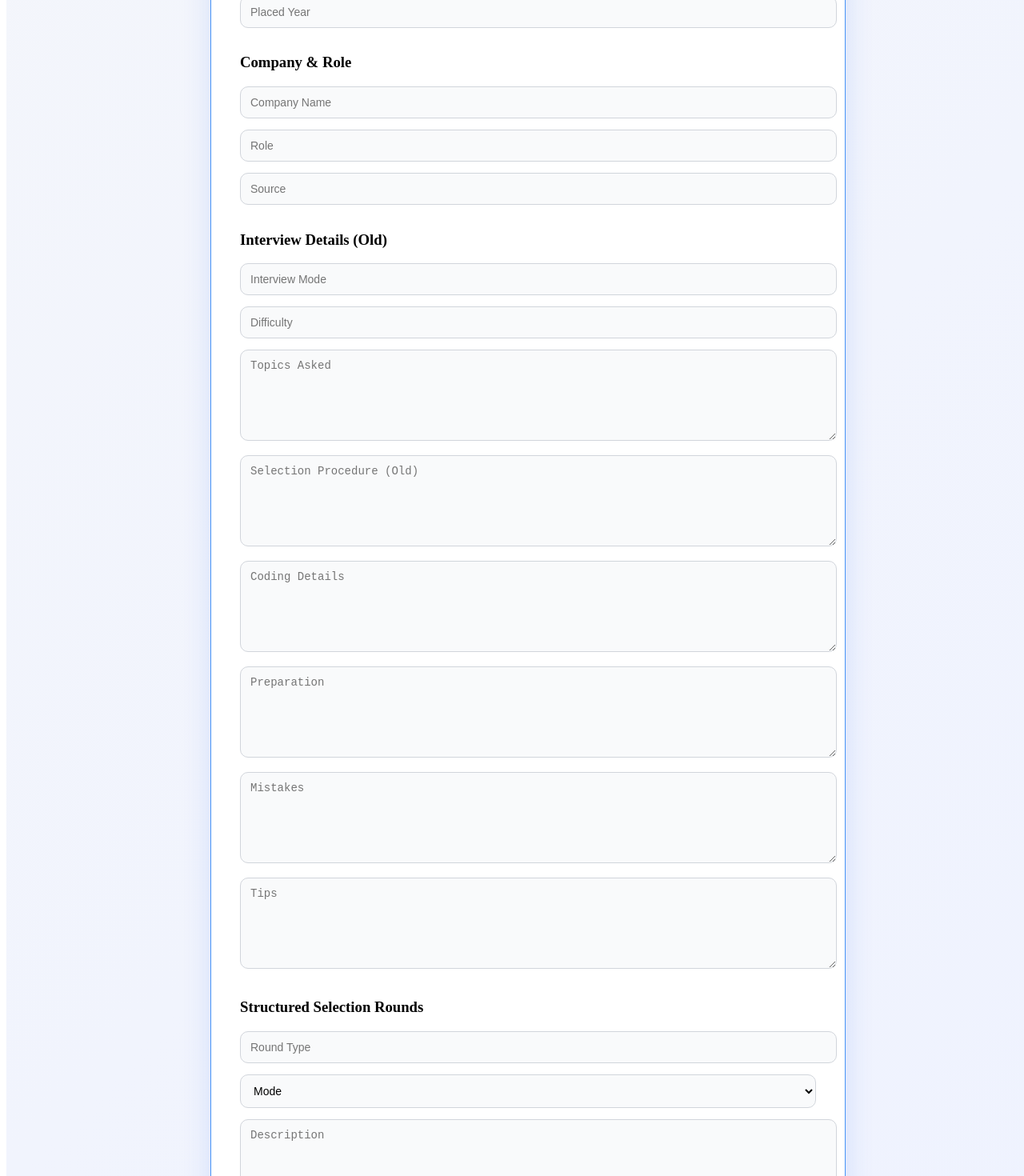
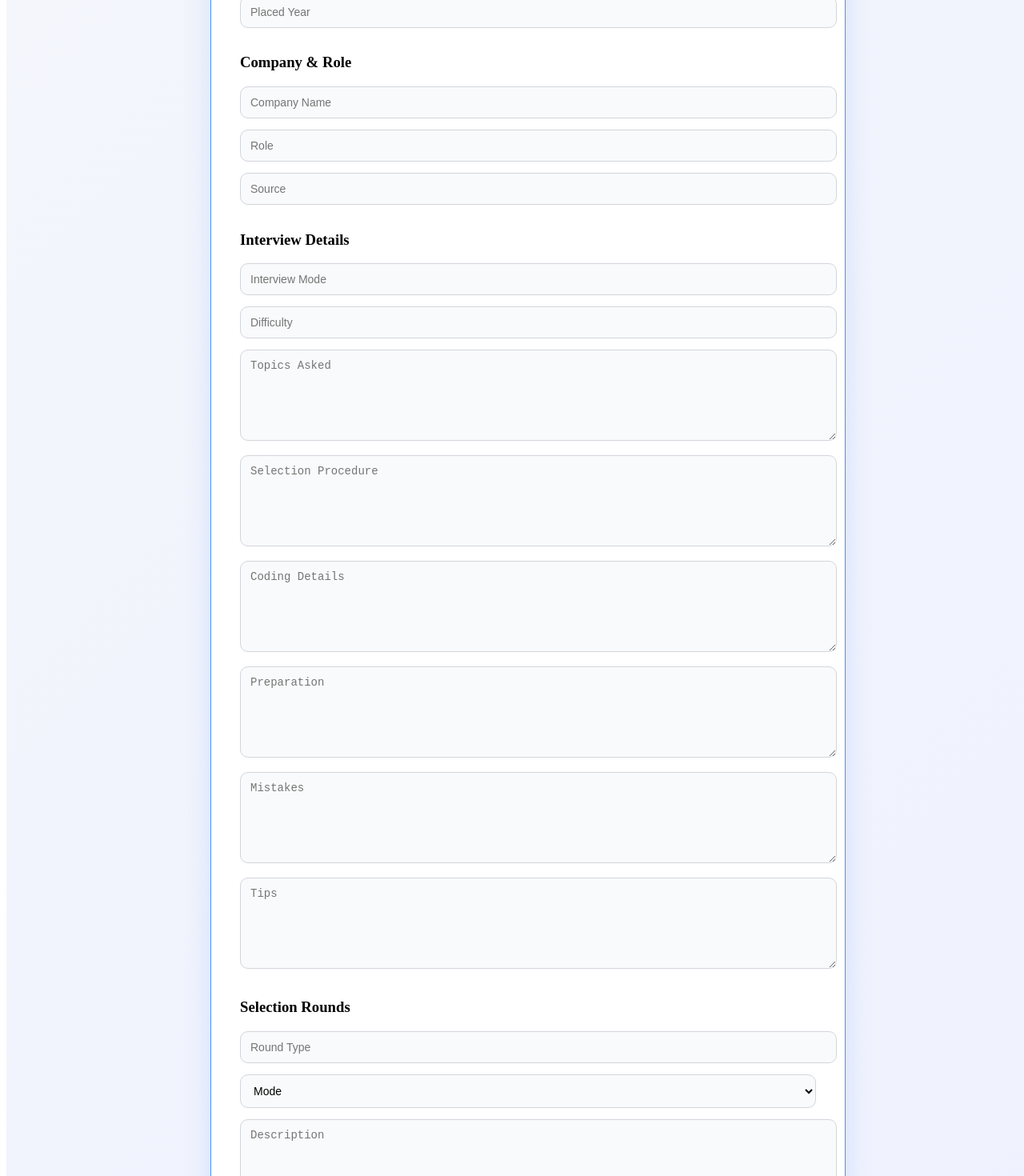
Before and after one commit to PratikshaC410/gyan, a React (Create React App) app: page /edit-posts/1 in a window 1280 px wide. Shown: the part 515-1985 px from the top of the page at 80% size. Built offline with nearby package versions, Linux system fonts and the light colour scheme; no server answers.

Commit message:
Fix edit post ESLint issue for Vercel

```diff
--- a/src/pages/edit-posts.js
+++ b/src/pages/edit-posts.js
@@ -1,9 +1,10 @@
-import React, { useEffect, useState } from "react";
+import React, { useEffect, useState, useCallback } from "react";
 import { useNavigate, useParams } from "react-router-dom";
 import { useAuth } from "./auth";
 import "./dashboard.css";
 
 const API = process.env.REACT_APP_BACKEND_BASEURL;
+
 const EditPost = () => {
   const { postId } = useParams();
   const navigate = useNavigate();
@@ -31,12 +32,10 @@ const EditPost = () => {
     tips: "",
 
     selectionRounds: [{ roundType: "", roundMode: "", description: "" }],
-
     resources: [""],
   });
 
-  useEffect(() => {
-    const fetchPost = async () => {
+  const fetchPost = useCallback(async () => {
     try {
       const res = await fetch(`${API}/api/auth/myposts/${postId}`, {
         headers: {
@@ -48,23 +47,23 @@ const EditPost = () => {
 
       const data = await res.json();
 
-        setForm({
-          ...form,
+      setForm((prev) => ({
+        ...prev,
         ...data,
         selectionRounds:
           data.selectionRounds?.length > 0
             ? data.selectionRounds
-              : form.selectionRounds,
-          resources:
-            data.resources?.length > 0 ? data.resources : form.resources,
-        });
+            : prev.selectionRounds,
+        resources: data.resources?.length > 0 ? data.resources : prev.resources,
+      }));
     } catch (error) {
       alert("Error loading post");
     }
-    };
+  }, [API, postId, token]);
 
+  useEffect(() => {
     fetchPost();
-  }, [postId, token]);
+  }, [fetchPost]);
 
   const handleChange = (e) => {
     setForm({ ...form, [e.target.name]: e.target.value });
@@ -138,6 +137,7 @@ const EditPost = () => {
 
       <form className="dashboard-form" onSubmit={handleSubmit}>
         <h3>Candidate Information</h3>
+
         <input
           name="fullName"
           placeholder="Full Name"
@@ -172,6 +172,7 @@ const EditPost = () => {
         />
 
         <h3>Company & Role</h3>
+
         <input
           name="company_name"
           placeholder="Company Name"
@@ -193,7 +194,8 @@ const EditPost = () => {
           onChange={handleChange}
         />
 
-        <h3>Interview Details (Old)</h3>
+        <h3>Interview Details</h3>
+
         <input
           name="interviewMode"
           placeholder="Interview Mode"
@@ -206,6 +208,7 @@ const EditPost = () => {
           value={form.difficulty}
           onChange={handleChange}
         />
+
         <textarea
           name="topicsAsked"
           placeholder="Topics Asked"
@@ -214,7 +217,7 @@ const EditPost = () => {
         />
         <textarea
           name="selectionProcedure"
-          placeholder="Selection Procedure (Old)"
+          placeholder="Selection Procedure"
           value={form.selectionProcedure}
           onChange={handleChange}
         />
@@ -243,7 +246,8 @@ const EditPost = () => {
           onChange={handleChange}
         />
 
-        <h3>Structured Selection Rounds</h3>
+        <h3>Selection Rounds</h3>
+
         {form.selectionRounds.map((round, index) => (
           <div key={index} className="dashboard-box">
             <input
@@ -278,11 +282,13 @@ const EditPost = () => {
             )}
           </div>
         ))}
+
         <button type="button" onClick={addRound}>
           + Add Round
         </button>
 
         <h3>Resources</h3>
+
         {form.resources.map((r, index) => (
           <div key={index}>
             <input
@@ -297,11 +303,13 @@ const EditPost = () => {
             )}
           </div>
         ))}
+
         <button type="button" onClick={addResource}>
           + Add Resource
         </button>
 
         <h3>Advice</h3>
+
         <textarea
           name="advice"
           placeholder="Advice for candidates"
```
Lines whose indentation alone changed are shown as unchanged.
